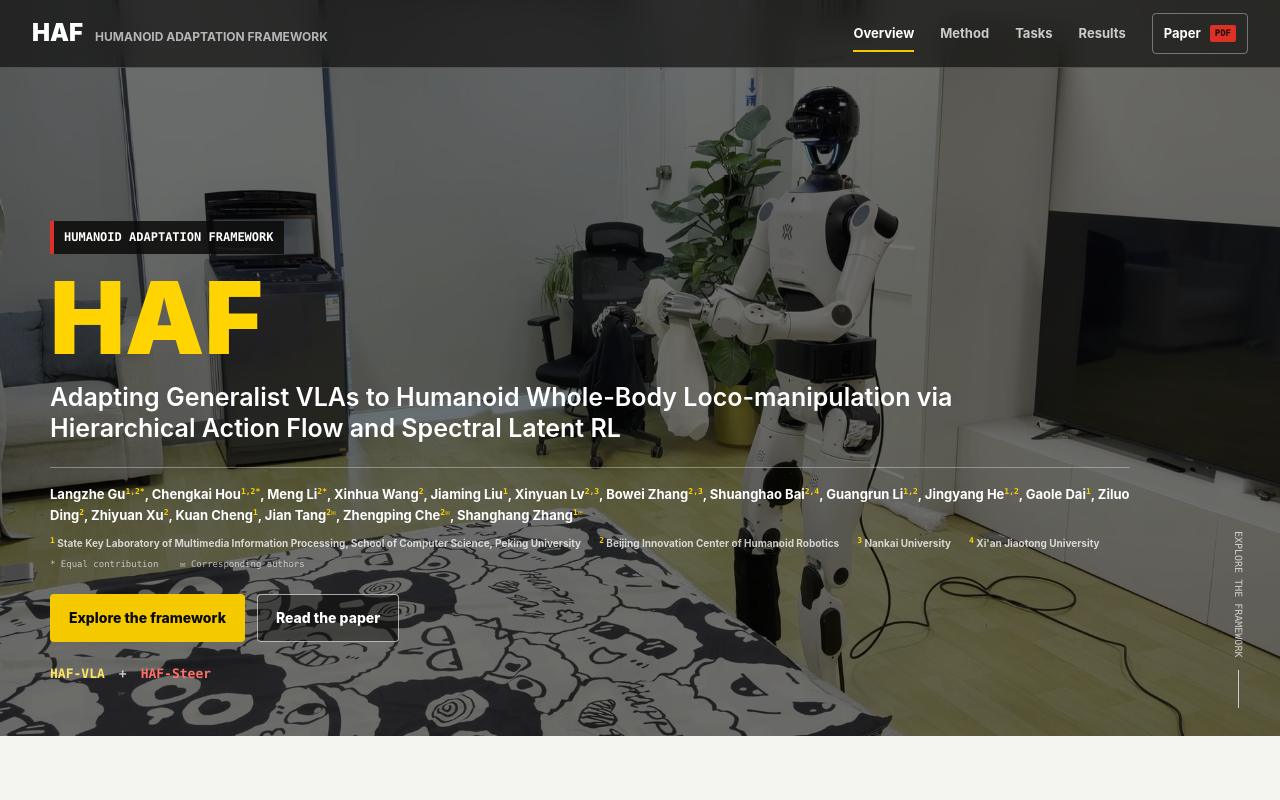
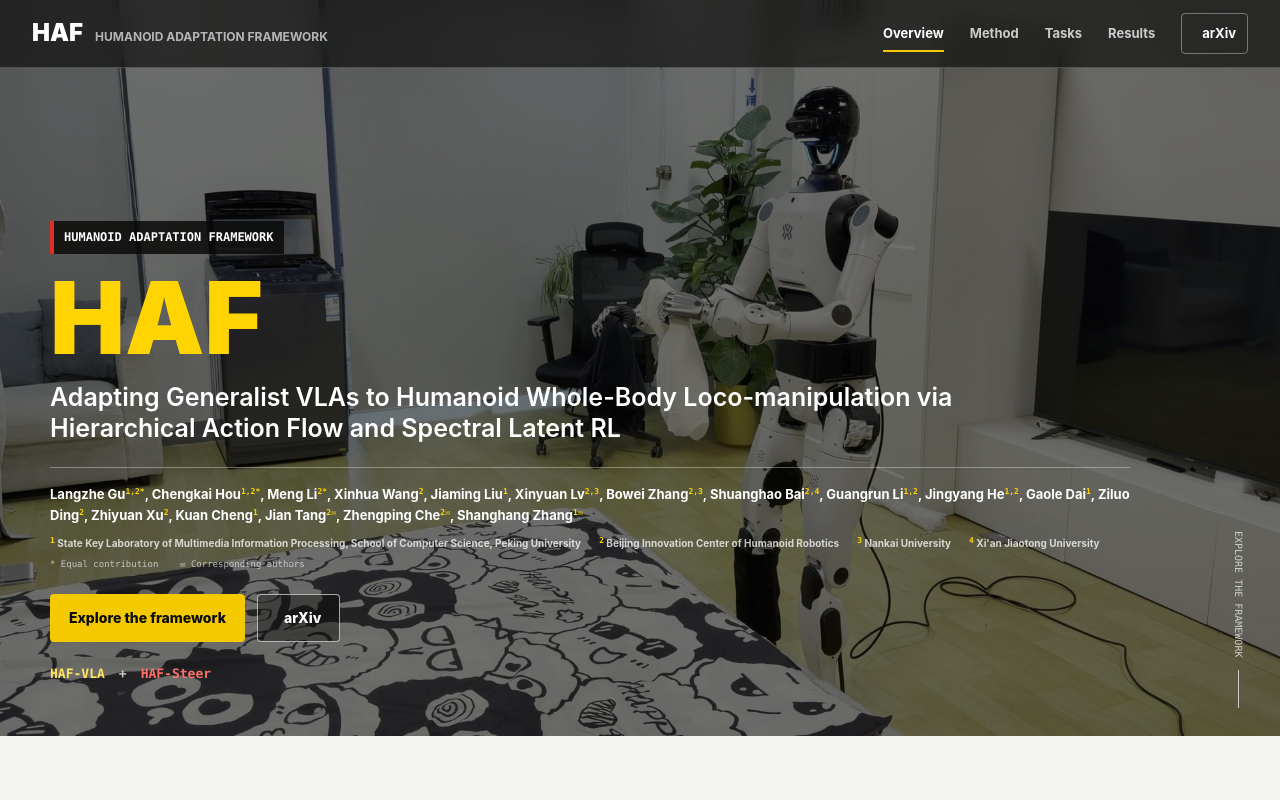
Before and after one commit to Grange007/HAF, a plain HTML site: page index.html in a window 1280 px wide. Shown: the top 800 px of the page. Drawn offline with Linux system fonts and the light colour scheme; some icons are missing.

Commit message:
✨ add author links & arxiv

```diff
--- a/index.html
+++ b/index.html
@@ -10,6 +10,7 @@
   <meta property="og:image" content="./static/images/posters/hero.jpg">
   <title>HAF | Humanoid Adaptation Framework</title>
   <link rel="icon" href="./figs/icon.png" type="image/png">
+  <link rel="stylesheet" href="https://cdnjs.cloudflare.com/ajax/libs/academicons/1.9.4/css/academicons.min.css">
   <link rel="stylesheet" href="style.css">
 </head>
 <body>
@@ -25,8 +26,9 @@
       <a class="nav-link" href="#method">Method</a>
       <a class="nav-link" href="#tasks">Tasks</a>
       <a class="nav-link" href="#results">Results</a>
-      <a class="nav-paper" href="./static/paper/HAF.pdf" target="_blank" rel="noreferrer">
-        Paper <span aria-hidden="true">PDF</span>
+      <a class="nav-paper" href="https://arxiv.org/abs/2608.16837" target="_blank" rel="noreferrer">
+        <span class="icon" aria-hidden="true"><i class="ai ai-arxiv"></i></span>
+        <span> arXiv</span>
       </a>
     </nav>
   </header>
@@ -39,8 +41,25 @@
         <h1 id="hero-title">HAF</h1>
         <p class="hero-subtitle">Adapting Generalist VLAs to Humanoid Whole-Body Loco-manipulation via Hierarchical Action Flow and Spectral Latent RL</p>
         <div class="hero-authors" aria-label="Paper authors and affiliations">
+          <!-- Replace each YOUR_AUTHOR_URL value below with the author's homepage URL. -->
           <p class="hero-author-list">
-            Langzhe Gu<sup>1,2*</sup>, Chengkai Hou<sup>1,2*</sup>, Meng Li<sup>2*</sup>, Xinhua Wang<sup>2</sup>, Jiaming Liu<sup>1</sup>, Xinyuan Lv<sup>2,3</sup>, Bowei Zhang<sup>2,3</sup>, Shuanghao Bai<sup>2,4</sup>, Guangrun Li<sup>1,2</sup>, Jingyang He<sup>1,2</sup>, Gaole Dai<sup>1</sup>, Ziluo Ding<sup>2</sup>, Zhiyuan Xu<sup>2</sup>, Kuan Cheng<sup>1</sup>, Jian Tang<sup>2&#9993;</sup>, Zhengping Che<sup>2&#9993;</sup>, Shanghang Zhang<sup>1&#9993;</sup>
+            <a class="author-link" href="https://grange007.github.io/" target="_blank" rel="noreferrer">Langzhe Gu</a><sup>1,2*</sup>,
+            <a class="author-link" href="https://jackhck.github.io/" target="_blank" rel="noreferrer">Chengkai Hou</a><sup>1,2*</sup>,
+            <a class="author-link" href="https://scholar.google.com/citations?user=xnAb3p4AAAAJ&hl=en" target="_blank" rel="noreferrer">Meng Li</a><sup>2*</sup>,
+            <a class="author-link" href="https://scholar.google.com/citations?hl=en&user=-DLpF8EAAAAJ" target="_blank" rel="noreferrer">Xinhua Wang</a><sup>2</sup>,
+            <a class="author-link" href="https://liujiaming1996.github.io/" target="_blank" rel="noreferrer">Jiaming Liu</a><sup>1</sup>,
+            <a class="author-link" href="https://openreview.net/profile?id=~Xinyuan_Lv1" target="_blank" rel="noreferrer">Xinyuan Lv</a><sup>2,3</sup>,
+            <a class="author-link" href="https://grange007.github.io/HAF/" target="_blank" rel="noreferrer">Bowei Zhang</a><sup>2,3</sup>,
+            <a class="author-link" href="https://baishuanghao.github.io/" target="_blank" rel="noreferrer">Shuanghao Bai</a><sup>2,4</sup>,
+            <a class="author-link" href="https://openreview.net/profile?id=~Guangrun_Li1" target="_blank" rel="noreferrer">Guangrun Li</a><sup>1,2</sup>,
+            <a class="author-link" href="https://openreview.net/profile?id=~He_Jingyang1" target="_blank" rel="noreferrer">Jingyang He</a><sup>1,2</sup>,
+            <a class="author-link" href="https://daviddaiiiii.github.io/" target="_blank" rel="noreferrer">Gaole Dai</a><sup>1</sup>,
+            <a class="author-link" href="https://scholar.google.com/citations?user=o0NO50kAAAAJ&hl=en" target="_blank" rel="noreferrer">Ziluo Ding</a><sup>2</sup>,
+            <a class="author-link" href="https://scholar.google.com/citations?user=jKHMVnYAAAAJ&hl=en" target="_blank" rel="noreferrer">Zhiyuan Xu</a><sup>2</sup>,
+            <a class="author-link" href="https://www.kuancheng88.com/" target="_blank" rel="noreferrer">Kuan Cheng</a><sup>1</sup>,
+            <a class="author-link" href="https://ecs.syr.edu/faculty/tang/" target="_blank" rel="noreferrer">Jian Tang</a><sup>2&#9993;</sup>,
+            <a class="author-link" href="https://chezhengping.xyz/" target="_blank" rel="noreferrer">Zhengping Che</a><sup>2&#9993;</sup>,
+            <a class="author-link" href="https://cs.pku.edu.cn/info/1236/2067.htm" target="_blank" rel="noreferrer">Shanghang Zhang</a><sup>1&#9993;</sup>
           </p>
           <div class="hero-affiliations">
             <span><sup>1</sup> State Key Laboratory of Multimedia Information Processing, School of Computer Science, Peking University</span>
@@ -52,7 +71,7 @@
         </div>
         <div class="hero-actions">
           <a class="button button-primary" href="#overview">Explore the framework</a>
-          <a class="button button-secondary" href="./static/paper/HAF.pdf" target="_blank" rel="noreferrer">Read the paper</a>
+          <a class="button button-secondary" href="https://arxiv.org/abs/2608.16837" target="_blank" rel="noreferrer"><span class="icon" aria-hidden="true"><i class="ai ai-arxiv"></i></span><span>arXiv</span></a>
         </div>
         <p class="hero-framework"><span>HAF-VLA</span><span aria-hidden="true">+</span><span>HAF-Steer</span></p>
       </div>
--- a/style.css
+++ b/style.css
@@ -175,13 +175,22 @@ video:focus-visible {
   border-radius: 4px;
 }
 
-.nav-paper span {
-  padding: 2px 5px;
-  border-radius: 2px;
-  background: var(--coral);
-  color: var(--ink);
-  font-family: "SFMono-Regular", Consolas, "Liberation Mono", monospace;
-  font-size: 9px;
+.nav-paper .icon,
+.button-secondary .icon {
+  display: inline-flex;
+  align-items: center;
+  justify-content: center;
+  line-height: 1;
+}
+
+.nav-paper .ai-arxiv {
+  color: var(--coral);
+  font-size: 1.3em;
+}
+
+.button-secondary .ai-arxiv {
+  color: currentColor;
+  font-size: 1.2em;
 }
 
 .hero {
@@ -261,6 +270,18 @@ video:focus-visible {
   line-height: 1.65;
 }
 
+.hero-author-list .author-link {
+  color: inherit;
+  text-decoration-color: transparent;
+  text-underline-offset: 3px;
+  transition: color 160ms ease, text-decoration-color 160ms ease;
+}
+
+.hero-author-list .author-link:hover {
+  color: var(--yellow);
+  text-decoration-color: currentColor;
+}
+
 .hero-author-list sup,
 .hero-affiliations sup {
   color: var(--yellow);
@@ -317,6 +338,7 @@ video:focus-visible {
 }
 
 .button-secondary {
+  gap: 8px;
   border-color: rgba(255, 255, 255, 0.62);
   background: rgba(8, 8, 7, 0.42);
   color: var(--white);
```
